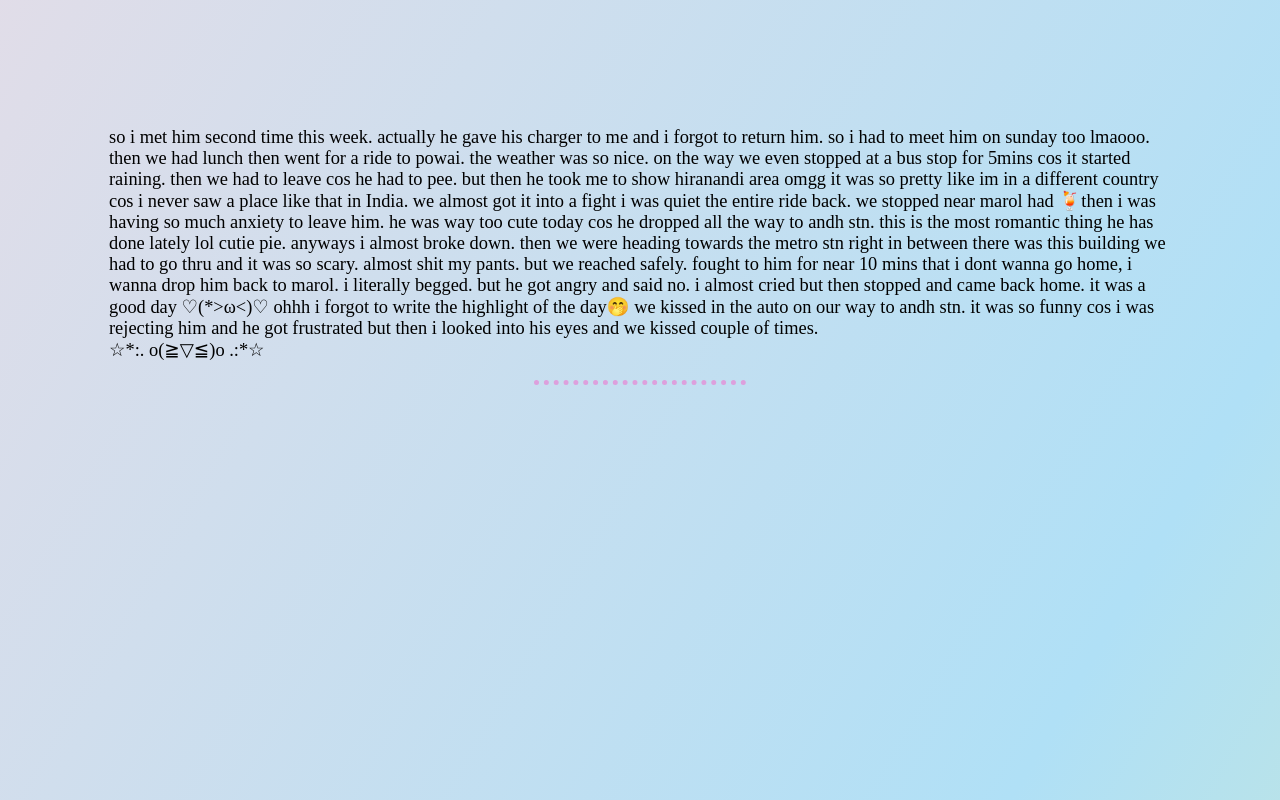
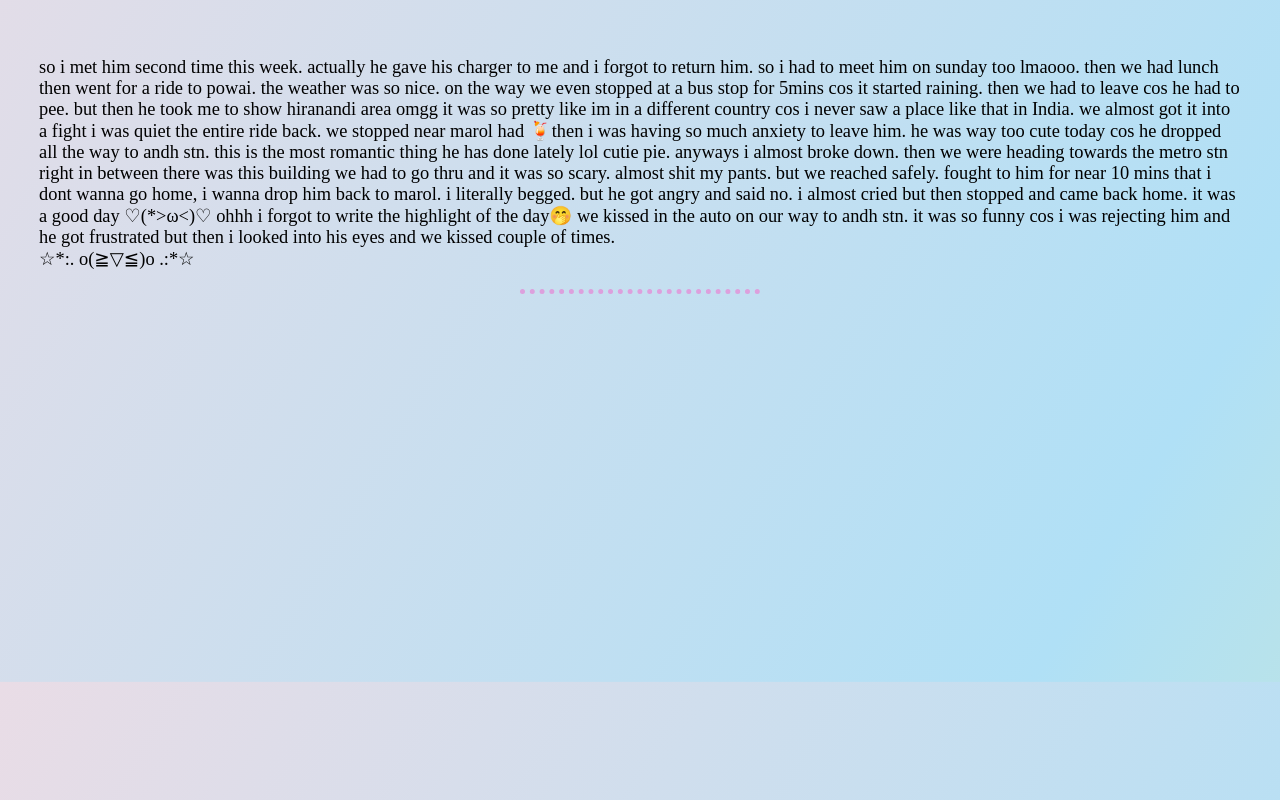
Before and after one commit to mitishaaaa/love, a plain HTML site: page 6thaug.html in a window 1280 px wide. Drawn offline with Linux system fonts and the light colour scheme.

Commit message:
Update 6thaug.html

```diff
--- a/6thaug.html
+++ b/6thaug.html
@@ -5,7 +5,7 @@
     <meta charset="UTF-8">
   <title>  Mitisha's website</title>
   <link rel="stylesheet" type="text/css" href="styles.css">
-    <table cellspacing="100">
+    <table cellspacing="30">
     <tr>
         <td>
  <p> so i met him second time this week. actually he gave his charger to me and i forgot to return him. so i had to meet him on sunday too lmaooo. then we had lunch then went for a ride to powai.
```
